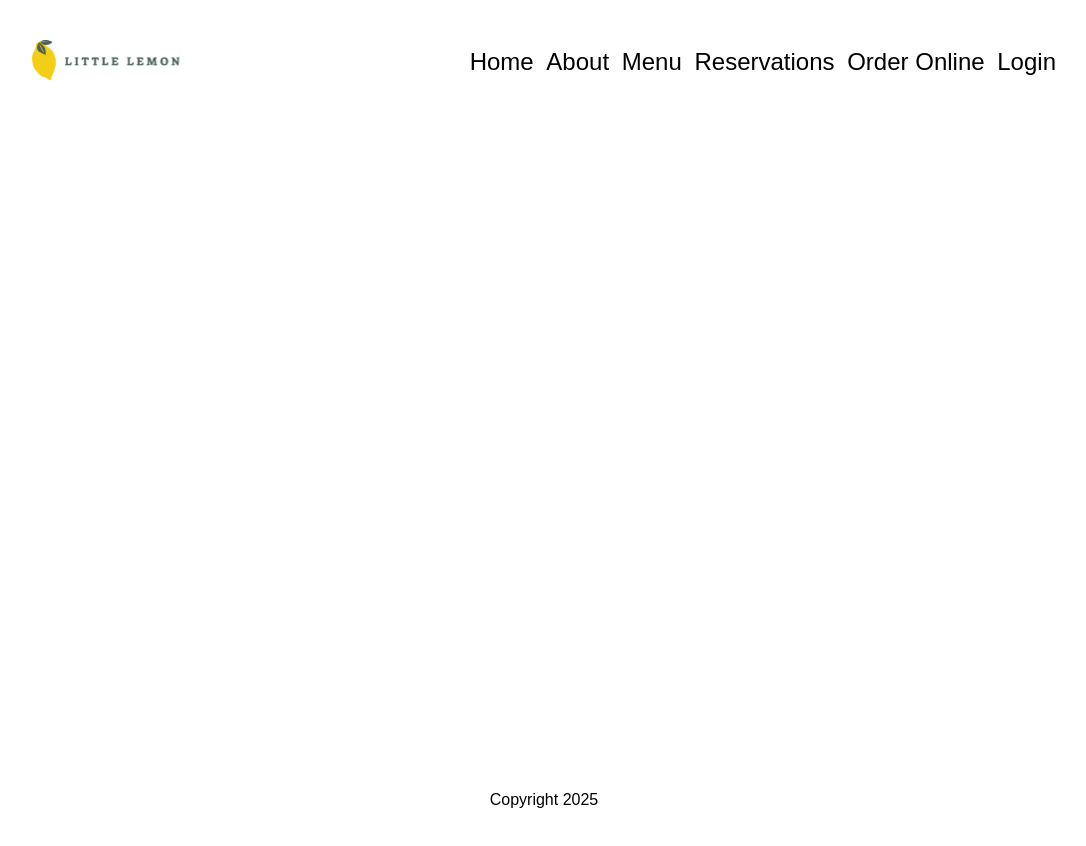
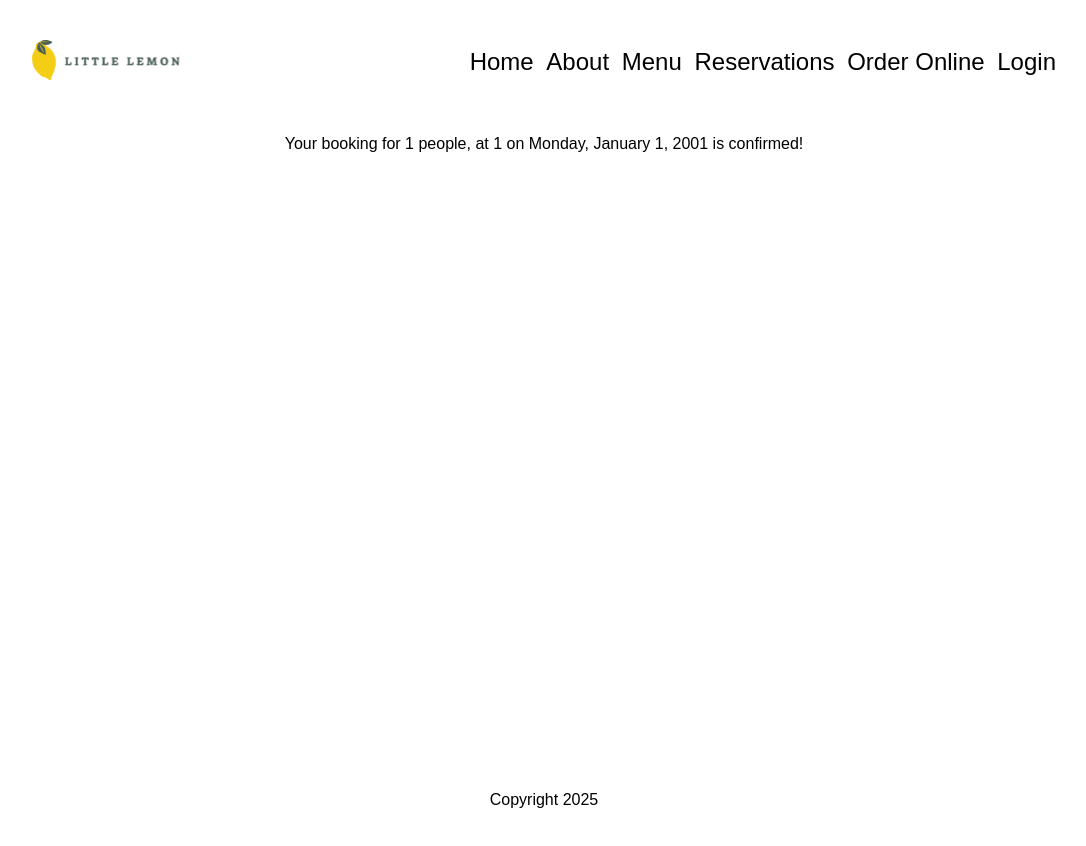
Before and after one commit to jimmux/meta-frontend-developer, a React (Create React App) app in the folder capstone/little-lemon-web-app/: page /booking-confirmation/1/1/1 in a window 1280 px wide. Shown: the top 846 px of the page, without its empty margins (96-1182 px from the left). Built offline with nearby package versions, Linux system fonts and the light colour scheme.

Commit message:
Exercise: Submitting the new booking page to the API

```diff
--- a/capstone/little-lemon-web-app/src/App.js
+++ b/capstone/little-lemon-web-app/src/App.js
@@ -1,3 +1,4 @@
+import { BrowserRouter } from "react-router";
 import './App.css';
 import Header from "./components/Header";
 import Main from './components/Main';
@@ -7,7 +8,9 @@ function App() {
   return (
     <>
       <Header />
-      <Main />
+      <BrowserRouter>
+        <Main />
+      </BrowserRouter>
       <Footer />
     </>
   );
--- a/capstone/little-lemon-web-app/src/components/BookingForm.js
+++ b/capstone/little-lemon-web-app/src/components/BookingForm.js
@@ -16,7 +16,7 @@ const DEFAULT_BOOKING = {
   occasion: "birthday"
 };
 
-const BookingForm = ({ availableTimes, dispatchAvailableTimes }) => {
+const BookingForm = ({ availableTimes, dispatchAvailableTimes, submitForm }) => {
   const [booking, setBooking] = useState({
     ...DEFAULT_BOOKING,
     time: availableTimes[0] ?? null
@@ -36,7 +36,7 @@ const BookingForm = ({ availableTimes, dispatchAvailableTimes }) => {
   const changeTime = (event) => {
     setBooking({
       ...booking,
-      time: Number(event.target.value)
+      time: event.target.value
     });
   }
 
@@ -56,13 +56,7 @@ const BookingForm = ({ availableTimes, dispatchAvailableTimes }) => {
 
   const handleSubmit = (event) => {
     event.preventDefault();
-
-    if (submitAPI(booking)) {
-      setBooking(DEFAULT_BOOKING);
-      alert("Submitted!");
-    } else {
-      alert("Booking failed, please try again.")
-    }
+    submitForm(booking);
   }
 
   return (
--- a/capstone/little-lemon-web-app/src/components/BookingPage.js
+++ b/capstone/little-lemon-web-app/src/components/BookingPage.js
@@ -1,6 +1,6 @@
 import BookingForm from "./BookingForm";
 
-const BookingPage = ({ availableTimes, dispatchAvailableTimes }) => {
+const BookingPage = ({ availableTimes, dispatchAvailableTimes, submitForm }) => {
   return (
     <>
       <table>
@@ -22,6 +22,7 @@ const BookingPage = ({ availableTimes, dispatchAvailableTimes }) => {
       <BookingForm
         availableTimes={availableTimes}
         dispatchAvailableTimes={dispatchAvailableTimes}
+        submitForm={submitForm}
       />
     </>
   )
--- /dev/null
+++ b/capstone/little-lemon-web-app/src/components/ConfirmedBooking.js
@@ -0,0 +1,20 @@
+import { useParams } from "react-router";
+
+const formatDate = (date) => {
+  return (new Date(date)).toLocaleDateString(undefined, {
+    weekday: "long",
+    year: "numeric",
+    month: "long",
+    day: "numeric"
+  });
+};
+
+const ConfirmedBooking = () => {
+  const { date, time, number } = useParams();
+
+  return (<p>
+    Your booking for {number} people, at {time} on {formatDate(date)} is confirmed!
+  </p>)
+};
+
+export default ConfirmedBooking;
--- a/capstone/little-lemon-web-app/src/components/Main.js
+++ b/capstone/little-lemon-web-app/src/components/Main.js
@@ -1,4 +1,4 @@
-import { BrowserRouter, Routes, Route } from "react-router";
+import { Routes, Route, useNavigate } from "react-router";
 import styles from "./Main.module.css";
 import HomePage from "./HomePage";
 import AboutPage from "./AboutPage";
@@ -6,8 +6,9 @@ import MenuPage from "./MenuPage";
 import BookingPage from "./BookingPage";
 import OrderPage from "./OrderPage";
 import LoginPage from "./LoginPage";
-import { useReducer } from "react";
+import { useReducer, useState } from "react";
 import { fetchAPI, submitAPI } from "../api/booking";
+import ConfirmedBooking from "./ConfirmedBooking";
 
 export const initialiseTimes = (_initial) => {
   return fetchAPI(new Date());
@@ -23,10 +24,18 @@ export const updateTimes = (_state, { type, value }) => {
 
 const Main = () => {
   const [availableTimes, dispatchAvailableTimes] = useReducer(updateTimes, [], initialiseTimes);
+  const navigate = useNavigate();
+
+  const submitForm = (data) => {
+    if (submitAPI(data)) {
+      navigate(`/booking-confirmation/${data.date}/${data.time}/${data.number}`);
+    } else {
+      alert("Booking failed, please try again.")
+    }
+  };
 
   return (
     <main className={styles.main}>
-      <BrowserRouter>
       <Routes>
         <Route path="/" element={<HomePage />} />
         <Route path="/about" element={<AboutPage />} />
@@ -37,11 +46,12 @@ const Main = () => {
             <BookingPage
               availableTimes={availableTimes}
               dispatchAvailableTimes={dispatchAvailableTimes}
+              submitForm={submitForm}
             />} />
         <Route path="/order" element={<OrderPage />} />
         <Route path="/login" element={<LoginPage />} />
+        <Route path="/booking-confirmation/:date/:time/:number" element={<ConfirmedBooking />} />
       </Routes>
-      </BrowserRouter>
     </main>
   );
 };
```
Lines whose indentation alone changed are shown as unchanged.
